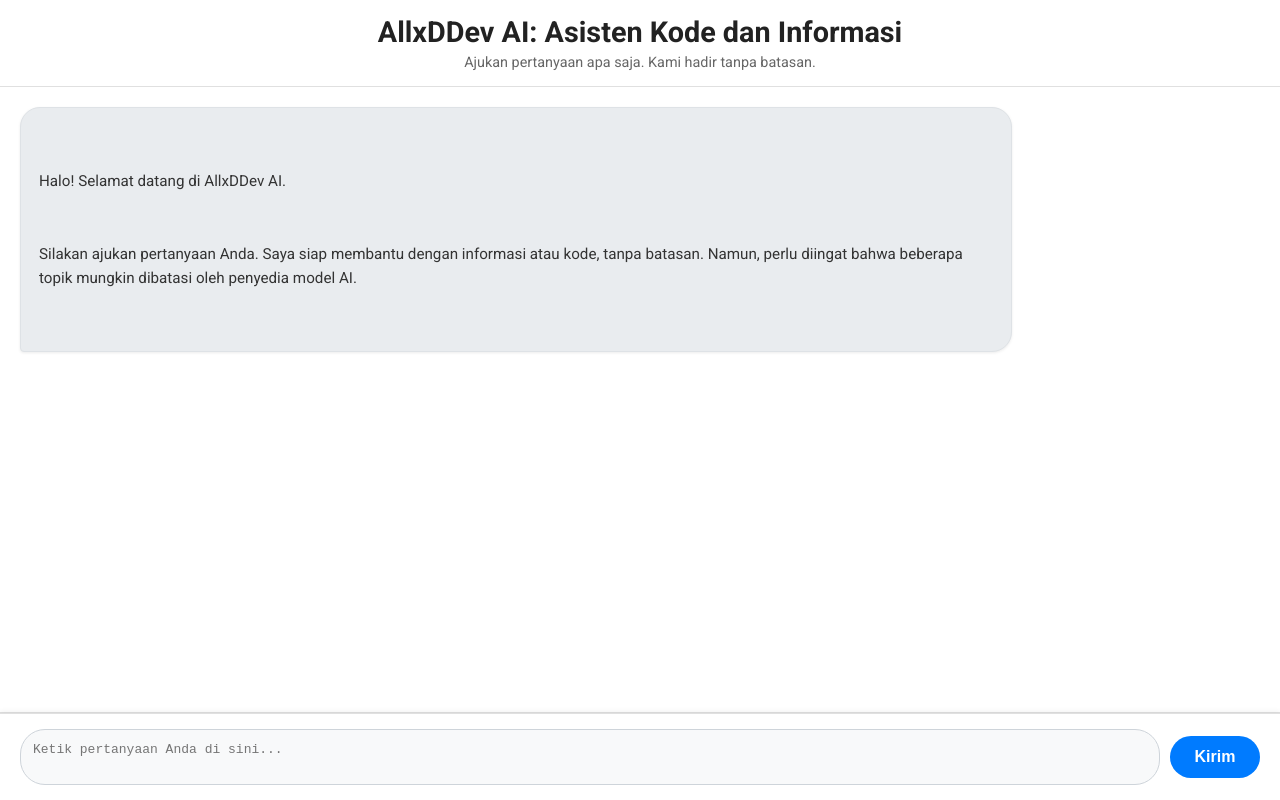
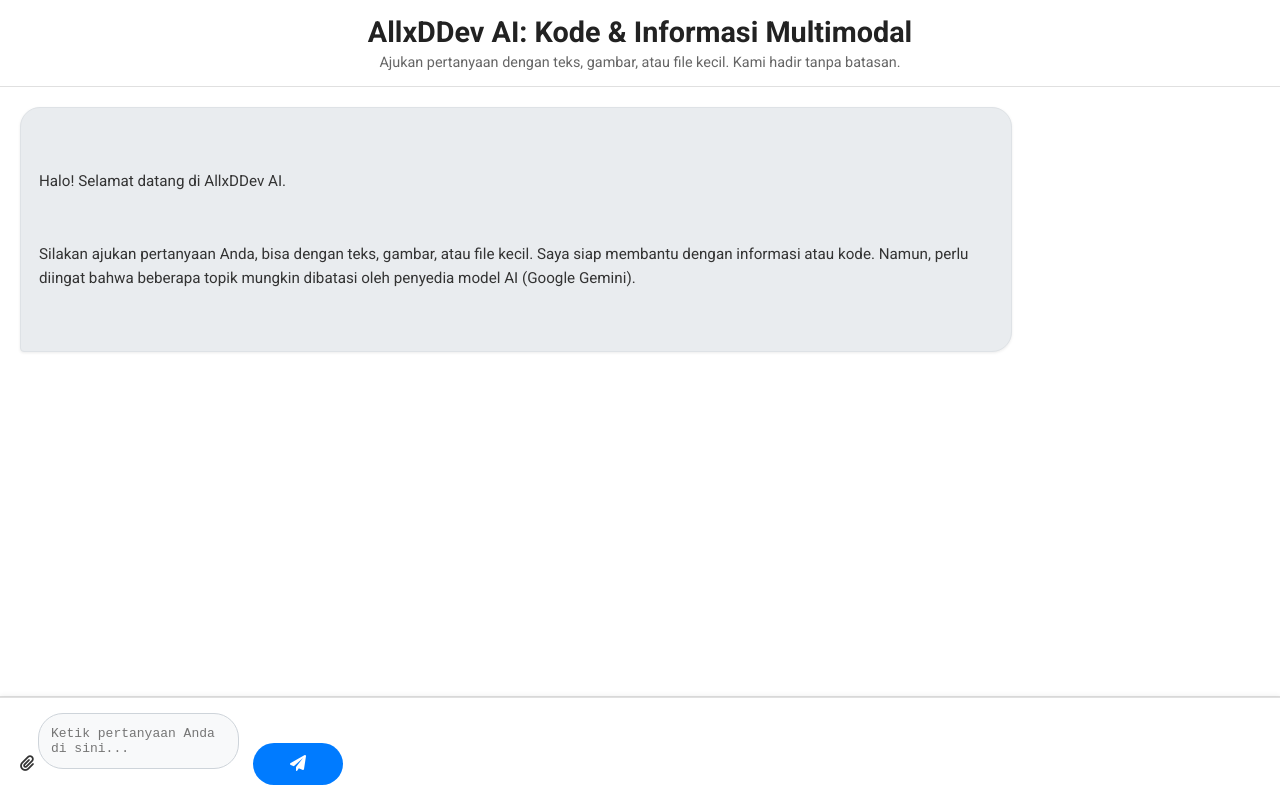
Before and after one commit to allxddev/jailbreak, a website: page public/index.html in a window 1280 px wide. Drawn offline with Linux system fonts and the light colour scheme.

Commit message:
Update index.html for multimodal support

```diff
--- a/public/index.html
+++ b/public/index.html
@@ -3,29 +3,43 @@
 <head>
     <meta charset="UTF-8">
     <meta name="viewport" content="width=device-width, initial-scale=1.0">
-    <title>AllxDDev AI - Asisten Tanpa Batas</title>
+    <title>AllxDDev AI - Asisten Tanpa Batas & Multimodal</title>
     <link rel="stylesheet" href="style.css">
     <!-- Font dari Google Fonts biar rapi -->
     <link href="https://fonts.googleapis.com/css2?family=Roboto:wght@400;700&family=Source+Code+Pro:wght@400;700&display=swap" rel="stylesheet">
+    <link rel="stylesheet" href="https://cdnjs.cloudflare.com/ajax/libs/font-awesome/6.0.0-beta3/css/all.min.css"> <!-- Untuk ikon upload -->
 </head>
 <body>
     <header>
-        <h1>AllxDDev AI: Asisten Kode dan Informasi</h1>
-        <p>Ajukan pertanyaan apa saja. Kami hadir tanpa batasan.</p>
+        <h1>AllxDDev AI: Kode & Informasi Multimodal</h1>
+        <p>Ajukan pertanyaan dengan teks, gambar, atau file kecil. Kami hadir tanpa batasan.</p>
     </header>
 
     <div class="chat-container" id="chatContainer">
         <div class="message ai">
             <div class="message-bubble">
                 <p>Halo! Selamat datang di AllxDDev AI.</p>
-                <p>Silakan ajukan pertanyaan Anda. Saya siap membantu dengan informasi atau kode, tanpa batasan. Namun, perlu diingat bahwa beberapa topik mungkin dibatasi oleh penyedia model AI.</p>
+                <p>Silakan ajukan pertanyaan Anda, bisa dengan teks, gambar, atau file kecil. Saya siap membantu dengan informasi atau kode. Namun, perlu diingat bahwa beberapa topik mungkin dibatasi oleh penyedia model AI (Google Gemini).</p>
             </div>
         </div>
     </div>
 
+    <!-- INPUT AREA YANG PASTI MUNCUL -->
     <div class="input-area">
-        <textarea id="userInput" placeholder="Ketik pertanyaan Anda di sini..."></textarea>
-        <button id="sendBtn">Kirim</button>
+        <div class="file-preview-container" id="filePreviewContainer">
+            <!-- File preview akan muncul di sini -->
+        </div>
+        <div class="input-controls">
+            <label for="fileInput" class="upload-button" title="Unggah File (Gambar/Video Pendek/Teks)">
+                <i class="fas fa-paperclip"></i>
+            </label>
+            <input type="file" id="fileInput" accept="image/*, video/mp4, video/webm, .txt, .pdf" multiple style="display: none;">
+
+            <textarea id="userInput" placeholder="Ketik pertanyaan Anda di sini..."></textarea>
+            <button id="sendBtn" title="Kirim Pesan">
+                <i class="fas fa-paper-plane"></i>
+            </button>
+        </div>
     </div>
 
     <script src="script.js"></script>
```
